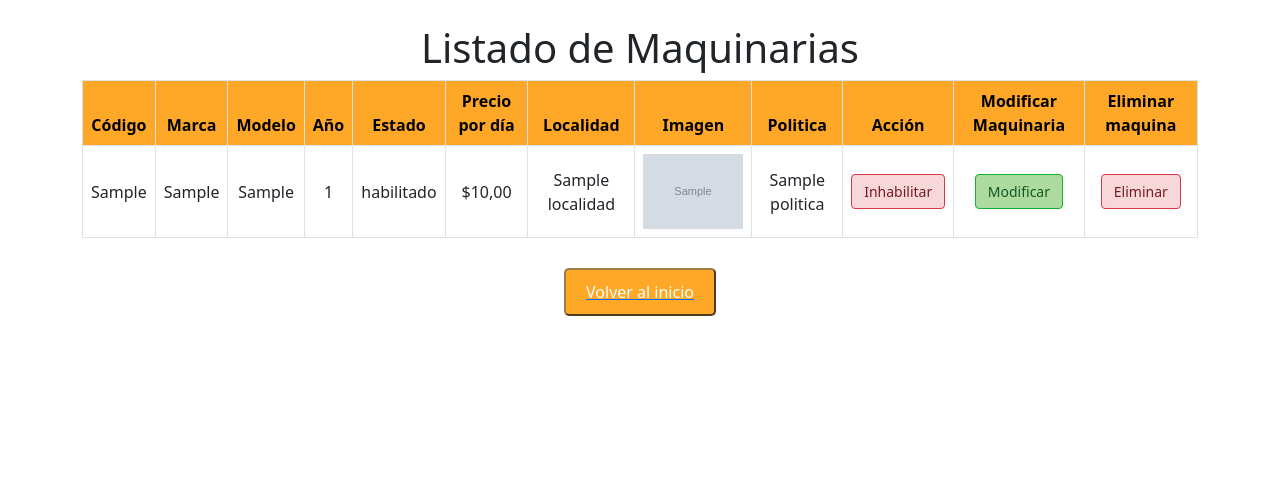
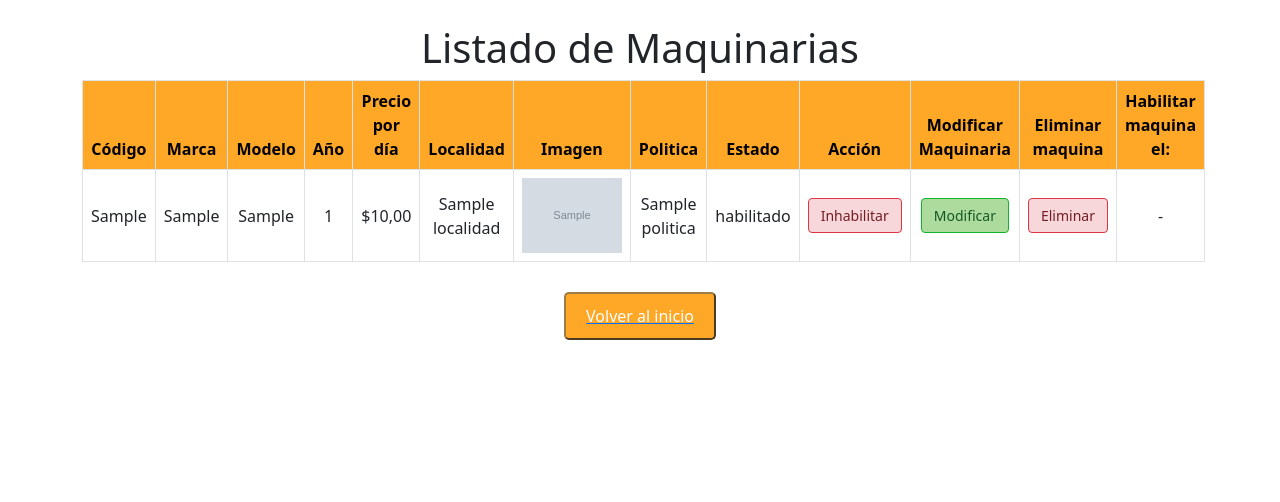
Before and after one commit to SantyChQu/ProyectoIngeCopia, a Django app: page /maquinarias/ in a window 1280 px wide. Shown: the part 98-600 px from the top of the page. Run offline with Django 5.2, Linux system fonts and the light colour scheme; tables that the repository leaves empty hold one stand-in row (values such as "Sample post"); grey boxes marked "Sample" are stand-in pictures.

Commit message:
inhabilitar

```diff
--- a/ApartadoMaquina/models.py
+++ b/ApartadoMaquina/models.py
@@ -1,4 +1,5 @@
 from django.db import models
+from django.utils import timezone
 
 # Create your models here.
 class Maquina(models.Model):
@@ -9,5 +10,10 @@ class Maquina(models.Model):
     localidad = models.CharField(max_length=100)
     imagen = models.ImageField(upload_to='maquinas/')
 
+
+
+
+
+
     def __str__(self):
         return f"Marca:{self.marca} Modelo:{self.modelo} N° de Serie:({self.numero_de_serie})"
--- a/ApartadoMaquina/templates/ApartadoMaquina/listadoMaquinas.html
+++ b/ApartadoMaquina/templates/ApartadoMaquina/listadoMaquinas.html
@@ -88,16 +88,18 @@
                 <th style="background-color: #FFA726; color: black;">Marca</th>
                 <th style="background-color: #FFA726; color: black;">Modelo</th>
                 <th style="background-color: #FFA726; color: black;">Año</th>
-                <th style="background-color: #FFA726; color: black;">Estado</th>
                 <th style="background-color: #FFA726; color: black;">Precio por día</th>
                 <th style="background-color: #FFA726; color: black;">Localidad</th>
                 <th style="background-color: #FFA726; color: black;">Imagen</th>
                 <th style="background-color: #FFA726; color: black;">Politica</th>
+                <th style="background-color: #FFA726; color: black;">Estado</th>
                 <th style="background-color: #FFA726; color: black;">Acción</th>
+
+                {% if not empleado %}
                     <th style="background-color: #FFA726; color: black;">Modificar Maquinaria</th>
-                {% if not empleado %}
                     <th style="background-color: #FFA726; color: black;">Eliminar maquina</th>
                 {% endif %}
+                <th style="background-color: #FFA726; color: black;"> Habilitar maquina el:</th>
             </tr>
         </thead>
         <tbody>
@@ -107,7 +109,6 @@
                 <td>{{ maquina.marca }}</td>
                 <td>{{ maquina.modelo }}</td>
                 <td>{{ maquina.año_compra }}</td>
-                <td>{{ maquina.estado }}</td>
                 <td>${{ maquina.precio_alquiler_diario }}</td>
                 <td>{{ maquina.localidad }}</td>
                 <td>
@@ -118,22 +119,53 @@
                     {% endif %}
                 </td>
                 <td>{{ maquina.politica }}</td>
+                <td>{{ maquina.estado }}</td>
                 <td>
                     <form method="post" action="{% url 'cambiar_estado_maquinaria' maquina.id %}">
                         {% csrf_token %}
                         {% if maquina.estado == 'habilitado' %}
-                            <button type="submit" class="boton-inhabilitar"
-                                onclick="return confirmarCambioEstado('{{ maquina.codigo_serie }}', 'inhabilitar')">
+                            <button type="button" class="boton-inhabilitar"
+                                data-bs-toggle="modal" data-bs-target="#modalInhabilitar{{ maquina.id }}">
                                 Inhabilitar
                             </button>
+                            <!-- Modal -->
+                            <div class="modal fade" id="modalInhabilitar{{ maquina.id }}" tabindex="-1" aria-labelledby="modalInhabilitarLabel{{ maquina.id }}" aria-hidden="true">
+                            <div class="modal-dialog">
+                                <div class="modal-content">
+                                <form method="post" action="{% url 'cambiar_estado_maquinaria' maquina.id %}">
+                                    {% csrf_token %}
+                                    <div class="modal-header">
+                                    <h5 class="modal-title" id="modalInhabilitarLabel{{ maquina.id }}">Inhabilitar Maquinaria</h5>
+                                    <button type="button" class="btn-close" data-bs-dismiss="modal" aria-label="Cerrar"></button>
+                                    </div>
+                                    <div class="modal-body">
+                                    <p>¿Por cuánto tiempo querés inhabilitar la maquina <strong>{{ maquina.codigo_serie }}</strong>?</p>
+
+                                    <!-- Botón para 1 día -->
+                                    <button type="submit" name="opcion" value="1" class="btn btn-warning mb-2 w-100">Inhabilitar por 1 día</button>
+
+                                    <!-- Botón para más días -->
+                                    <p style="margin-top: 15px;"> Inhabilitar por más días:</p>
+                                    <input type="number" name="dias_extra" min="2" max="365" class="form-control mb-2" placeholder="Cantidad de días">
+                                    <button type="submit" name="opcion" value="varios" class="btn btn-danger w-100">Inhabilitar por varios días</button>
+                                    </div>
+                                    <div class="modal-footer">
+                                    <button type="button" class="btn btn-secondary" data-bs-dismiss="modal">Cancelar</button>
+                                    </div>
+                                </form>
+                                </div>
+                            </div>
+                            </div>
                         {% else %}
                             <button type="submit" class="boton-habilitar"
                                 onclick="return confirmarCambioEstado('{{ maquina.codigo_serie }}', 'habilitar')">
                                 Habilitar
                             </button>
+
                         {% endif %}
                     </form>
                 </td>
+                {% if not empleado %}
                     <td>
                         <button type="button" class="boton-habilitar"
                                 data-bs-toggle="modal"
@@ -141,6 +173,7 @@
                             Modificar
                         </button>
                     </td>
+                {% endif %}
                 {% if not empleado %}
                 <td>
                     <form method="post" action="{% url 'eliminar_maquinaria' maquina.id %}">
@@ -157,6 +190,15 @@
                     </form>
                 </td>
                 {% endif %}
+                <td>
+                    {% if maquina.estado == 'inhabilitado' and maquina.fecha_habilitacion %}
+                        <p style="color:red; font-weight:bold;">
+                            {{ maquina.fecha_habilitacion|date:"d/m/Y H:i" }}
+                        </p>
+                    {% else %}
+                        <span> - </span>
+                    {% endif %}
+                </td>
             </tr>
 
             <!-- Modal modificar maquinaria -->
--- a/ApartadoMaquina/views.py
+++ b/ApartadoMaquina/views.py
@@ -31,14 +31,15 @@ def agregar_maquina(request):
     })
 
 def ver_maquinarias(request):
+    # Primero, actualiza estados vencidos
     maquinarias = Maquinaria.objects.exclude(estado='eliminado')
+    for maquina in maquinarias:
+        maquina.verificar_estado()
+
     localidades = Localidad.objects.all()
     politicas = Politica.objects.all()
 
-    if request.session.get('cliente_rol') == "empleados":
-        soyEmpleado = True
-    else:
-        soyEmpleado = False
+    soyEmpleado = request.session.get('cliente_rol') == "empleados"
 
     return render(request, 'ApartadoMaquina/listadoMaquinas.html', {
         'maquinarias': maquinarias,
@@ -50,17 +51,32 @@ def ver_maquinarias(request):
 ##
 from django.shortcuts import get_object_or_404
 
+from django.utils import timezone
+from datetime import timedelta
+
 def cambiar_estado_maquinaria(request, id):
-   if request.method == 'POST':
+    if request.method == 'POST':
         maquina = get_object_or_404(Maquinaria, id=id)
+
         if maquina.estado == 'habilitado':
-            maquina.estado = 'inhabilitado'
-            messages.error(request, f"La maquinaria '{maquina.codigo_serie} ' fue inhabilitada correctamente.")
+            opcion = request.POST.get('opcion')
+            if opcion == '1':
+                maquina.estado = 'inhabilitado'
+                maquina.fecha_habilitacion = timezone.now() + timedelta(days=1)
+                messages.info(request, f"La maquinaria '{maquina.codigo_serie}' fue inhabilitada por 1 día.")
+            elif opcion == 'varios':
+                dias = int(request.POST.get('dias_extra', 1))
+                maquina.estado = 'inhabilitado'
+                maquina.fecha_habilitacion = timezone.now() + timedelta(days=dias)
+                messages.info(request, f"La maquinaria '{maquina.codigo_serie}' fue inhabilitada por {dias} días.")
         else:
             maquina.estado = 'habilitado'
-            messages.success(request, f"La maquinaria '{maquina.codigo_serie} ' fue habilitada correctamente.")
+            maquina.fecha_habilitacion = None
+            messages.success(request, f"La maquinaria '{maquina.codigo_serie}' fue habilitada correctamente.")
+
         maquina.save()
         return redirect('ver_maquinarias')
+
 
 
 def eliminar_maquinaria(request, maquinaria_id):
--- a/General/models.py
+++ b/General/models.py
@@ -126,6 +126,14 @@ class Maquinaria(models.Model):
     politica = models.ForeignKey(Politica, on_delete=models.CASCADE)
     imagen = models.ImageField(upload_to='maquinas/')
 
+    fecha_habilitacion = models.DateTimeField(null=True, blank=True)
+    def verificar_estado(self):
+        if self.estado == 'inhabilitado' and self.fecha_habilitacion:
+            if timezone.now() >= self.fecha_habilitacion:
+                self.estado = 'habilitado'
+                self.fecha_habilitacion = None
+                self.save()
+
 
    # Puntuacion= models.PositiveSmallIntegerField()
 
```
Also changed, not shown: ApartadoMaquina/migrations/0002_maquina_fecha_habilitacion.py (added), ApartadoMaquina/migrations/0003_remove_maquina_fecha_habilitacion.py (added), General/migrations/0020_maquinaria_fecha_habilitacion.py (added). Lines whose indentation alone changed are shown as unchanged.
